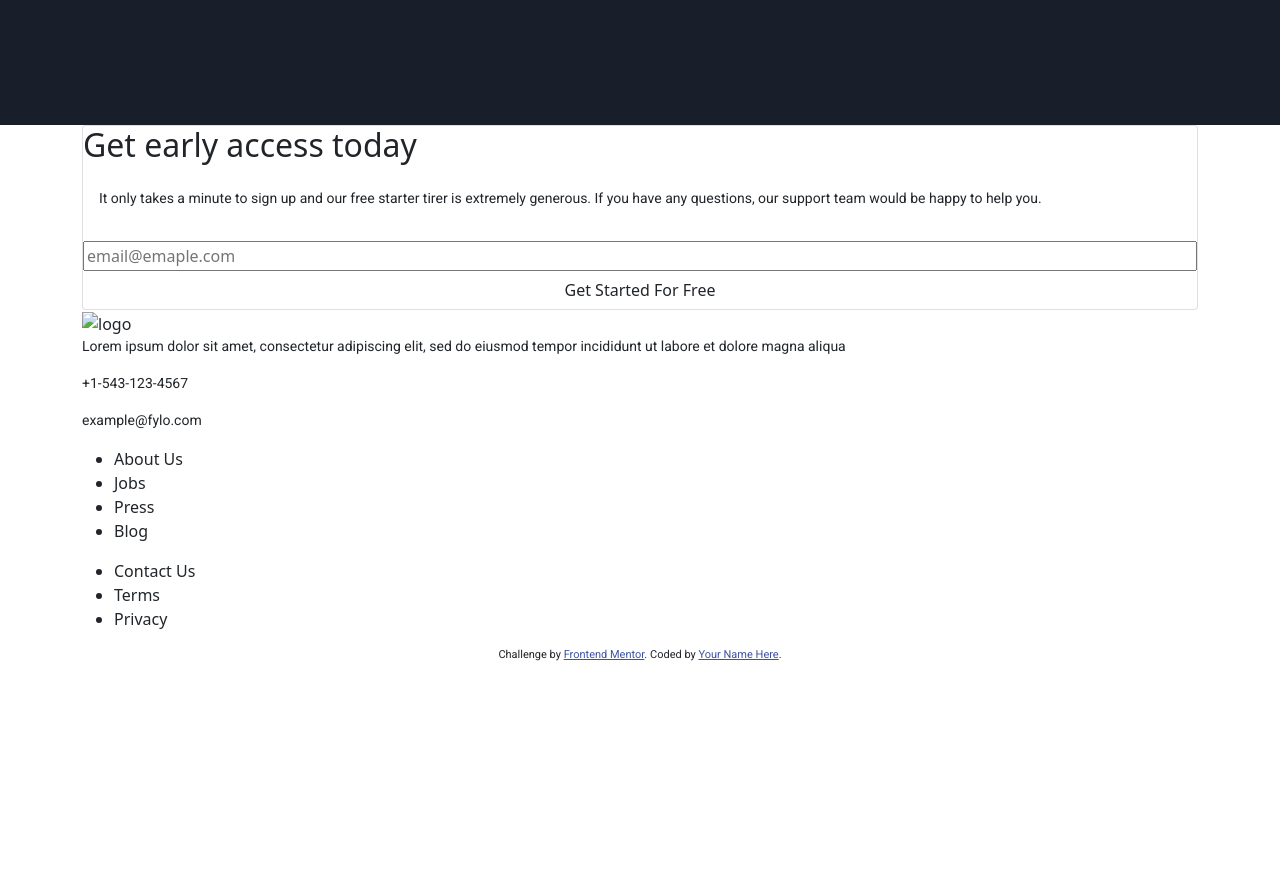
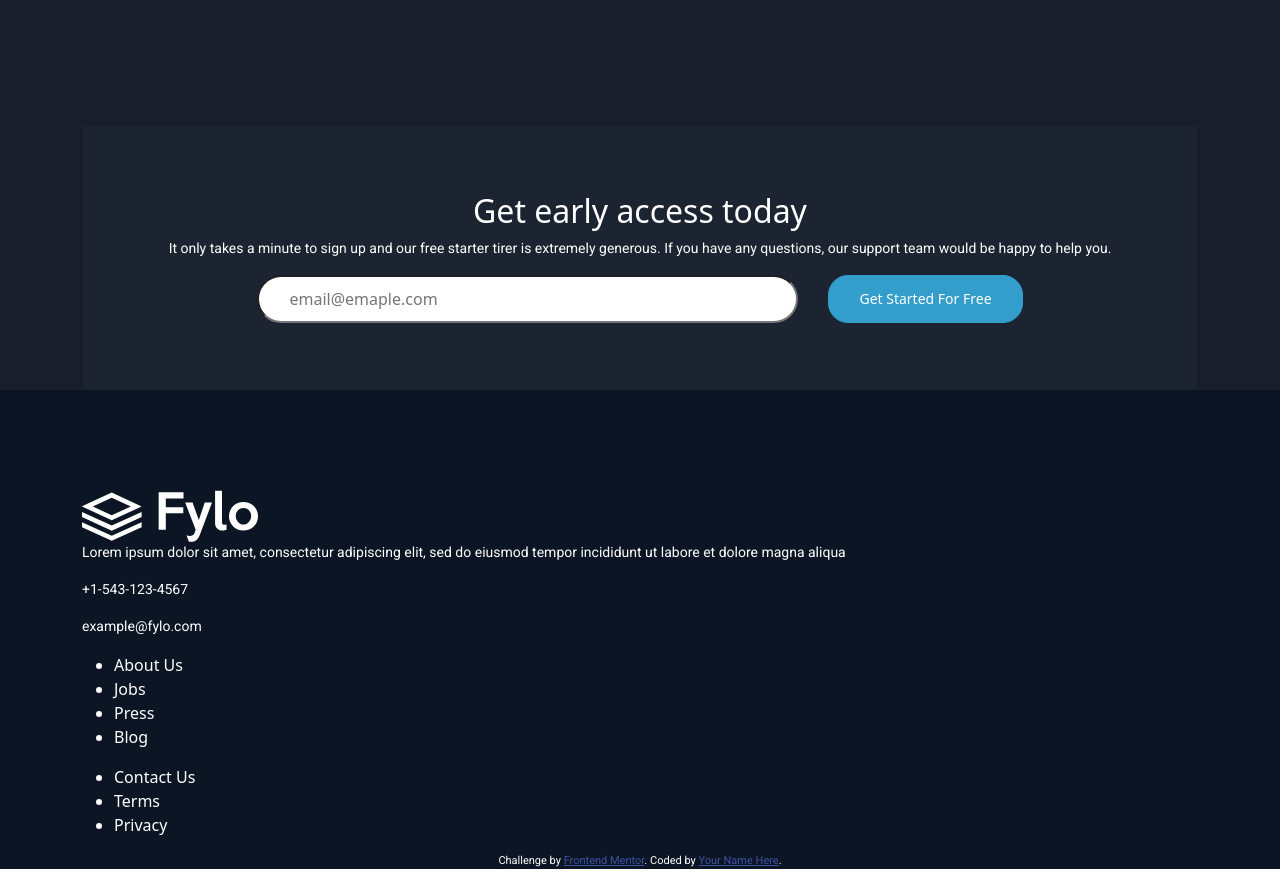
Before and after one commit to Wakarende/fylo-landing-page, a plain HTML site: page index.html in a window 1280 px wide. Shown: the part 2253-3138 px from the top of the page. Before the commit the page ends 2932 px from the top, so only its background shows below. Drawn offline with nearby package versions, Linux system fonts and the light colour scheme; a web font is replaced by a local one.

Commit message:
style early access section

```diff
--- a/index.html
+++ b/index.html
@@ -177,12 +177,16 @@
   <!-- Early Access -->
   <div class="early-access">
     <div class="container">
-      <div class="card">
-        <h2 class="access-title card-title">Get early access today</h2>
-        <p class="access-text card-body">It only takes a minute to sign up and our free starter tirer is extremely
-          generous. If you have any questions, our support team would be happy to help you.</p>
-        <input type="email" placeholder="email@emaple.com" class="email">
-        <button class="access-btn btn">Get Started For Free</button>
+      <div class="card access-card">
+        <div class="card-body text-center">
+          <h2 class="access-title card-title">Get early access today</h2>
+          <p class="access-text card-text">It only takes a minute to sign up and our free starter tirer is extremely
+            generous. If you have any questions, our support team would be happy to help you.</p>
+          <div class="access-form">
+            <input type="email" placeholder="email@emaple.com" class="email">
+            <button class="access-btn btn-sm">Get Started For Free</button>
+          </div>
+        </div>
       </div>
     </div>
   </div>
@@ -190,7 +194,7 @@
   <footer class="footer">
     <div class="container">
       <div class="footer-logo">
-        <img src="" alt="logo" class="logo-f">
+        <img src="images/logo.svg" alt="logo" class="logo-f">
         <p>Lorem ipsum dolor sit amet, consectetur adipiscing elit, sed do eiusmod tempor incididunt ut labore et dolore
           magna aliqua</p>
       </div>
--- a/style.css
+++ b/style.css
@@ -140,3 +140,49 @@ body p {
 }
 
 /* END Testimonials  */
+/* Early Access  */
+
+.early-access {
+  background-color: var(--mainBg);
+  color: var(--white);
+}
+
+.access-card {
+  background-color: var(--introEmail);
+  padding-bottom: 50px;
+  padding-top: 50px;
+}
+
+.access-btn {
+  background-color: var(--blueAccent);
+  color: var(--white);
+  border: solid 1px var(--blueAccent);
+  border-radius: 20px;
+  padding-right: 30px;
+  padding-left: 30px;
+  padding-top: 10px;
+  padding-bottom: 10px;
+}
+
+.access-form {
+  display: flex;
+  justify-content: center;
+  column-gap: 30px;
+}
+
+input {
+  border-radius: 30px;
+  width: 50%;
+  padding: 10px 30px;
+}
+
+/* END  */
+
+/* Footer  */
+footer {
+  background-color: var(--footerBg);
+  color: var(--white);
+  padding-top: 100px;
+}
+
+/* END  */
```
